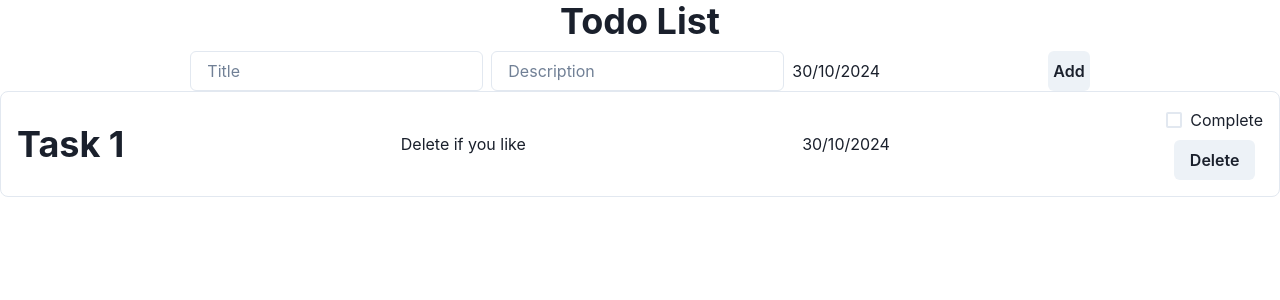
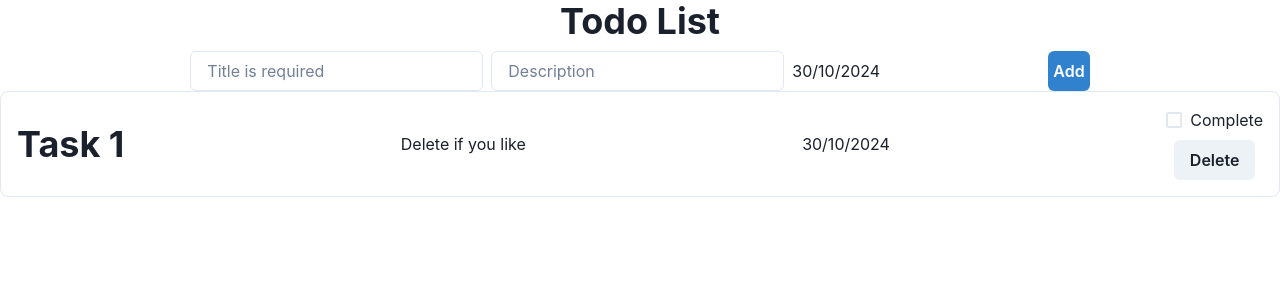
Before and after one commit to john-data-chen/scrum-dashboard, a React (Vite) app: page / in a window 1280 px wide. Shown: the top 300 px of the page. Built offline with nearby package versions, Linux system fonts and the light colour scheme.

Commit message:
Add notify and disable button until title is not empty

```diff
--- a/src/components/AddTask.tsx
+++ b/src/components/AddTask.tsx
@@ -24,7 +24,7 @@ const AddTask: React.FC<AddTaskProps> = ({ addTodo }) => {
       <HStack>
         <Input
           type="text"
-          placeholder="Title"
+          placeholder="Title is required"
           value={title}
           onChange={(e) => setTitle(e.target.value)}
         />
@@ -41,7 +41,9 @@ const AddTask: React.FC<AddTaskProps> = ({ addTodo }) => {
           dateFormat="dd/MM/yyyy"
           placeholderText="Due Date"
         />
-        <Button type="submit">Add</Button>
+        <Button type="submit" colorScheme="blue" disabled={!title}>
+          Add
+        </Button>
       </HStack>
     </form>
   );
```
